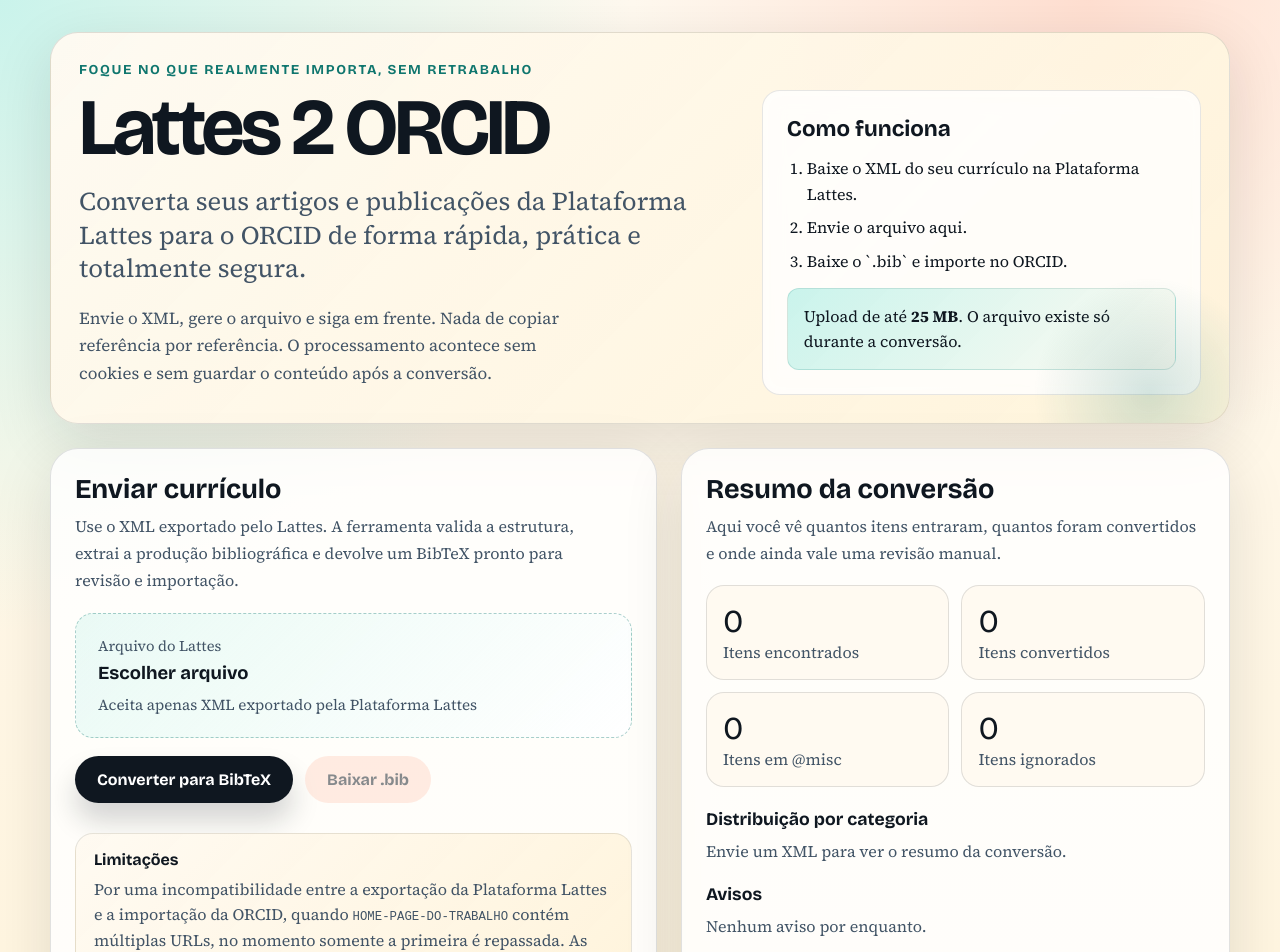
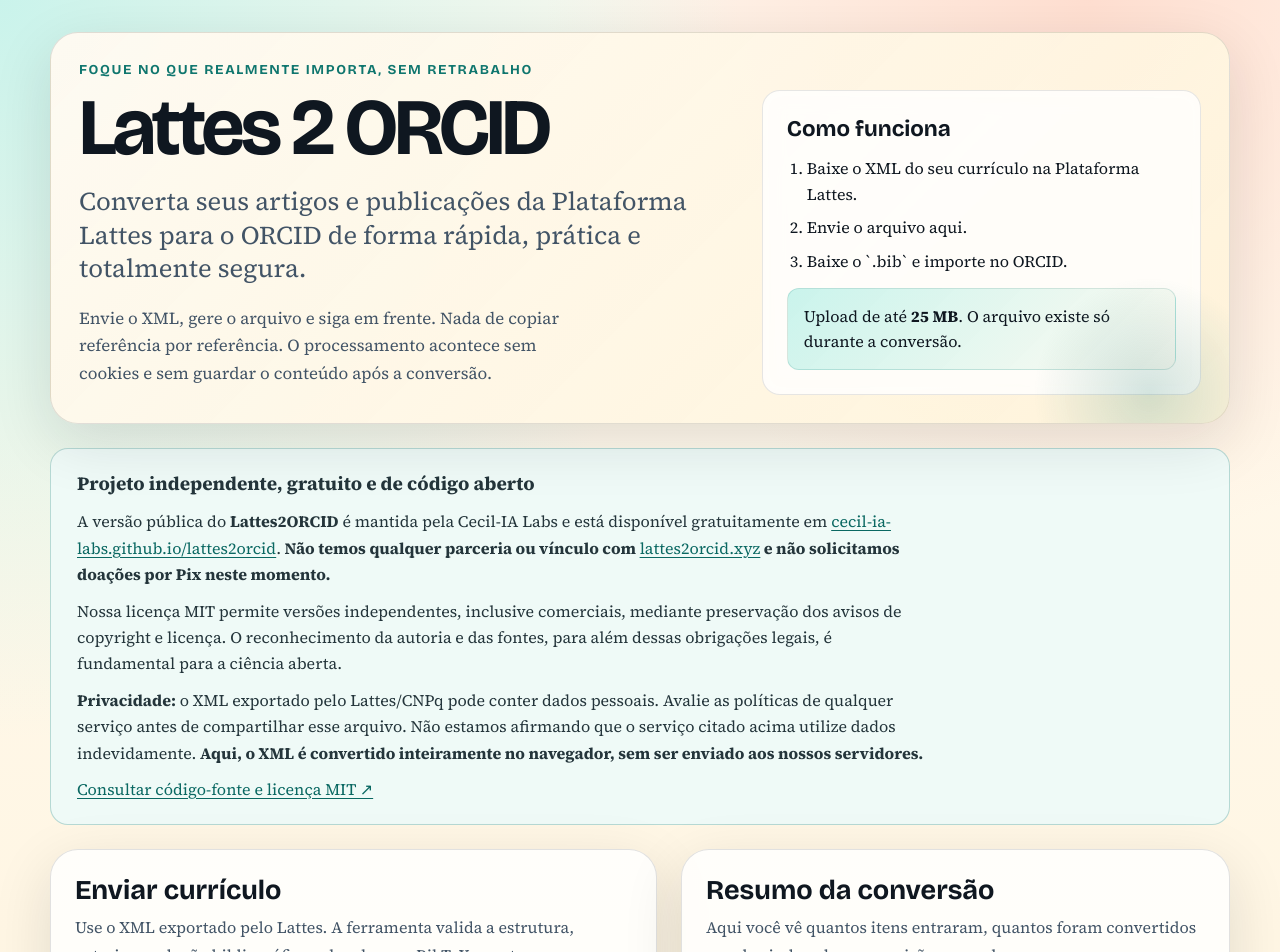
Before and after one commit to cecil-ia-labs/lattes2orcid, a React (Vite) app: page / in a window 1280 px wide. Shown: the top 952 px of the page. Built offline with nearby package versions, Linux system fonts and the light colour scheme.

Commit message:
feat(ui): publish neutral independence, attribution and Lattes XML privacy notice

```diff
--- a/src/components/home-page.tsx
+++ b/src/components/home-page.tsx
@@ -126,6 +126,31 @@ export function HomePage() {
           </HeroCard>
         </HeroGrid>
       </HeroSection>
+
+      <IndependenceNotice aria-labelledby="independence-heading">
+        <h2 id="independence-heading">Projeto independente, gratuito e de código aberto</h2>
+        <p>
+          A versão pública do <strong>Lattes2ORCID</strong> é mantida pela Cecil-IA Labs
+          e está disponível gratuitamente em{" "}
+          <a href="https://cecil-ia-labs.github.io/lattes2orcid/">cecil-ia-labs.github.io/lattes2orcid</a>.
+          <strong> Não temos qualquer parceria ou vínculo com </strong>
+          <a href="https://www.lattes2orcid.xyz/" target="_blank" rel="noopener noreferrer">lattes2orcid.xyz</a>
+          <strong> e não solicitamos doações por Pix neste momento.</strong>
+        </p>
+        <p>
+          Nossa licença MIT permite versões independentes, inclusive comerciais,
+          mediante preservação dos avisos de copyright e licença. O reconhecimento
+          da autoria e das fontes, para além dessas obrigações legais, é fundamental
+          para a ciência aberta.
+        </p>
+        <p>
+          <strong>Privacidade:</strong> o XML exportado pelo Lattes/CNPq pode conter dados
+          pessoais. Avalie as políticas de qualquer serviço antes de compartilhar esse arquivo.
+          Não estamos afirmando que o serviço citado acima utilize dados indevidamente.
+          <strong> Aqui, o XML é convertido inteiramente no navegador, sem ser enviado aos nossos servidores.</strong>
+        </p>
+        <p><a href="https://github.com/cecil-ia-labs/lattes2orcid" target="_blank" rel="noopener noreferrer">Consultar código-fonte e licença MIT ↗</a></p>
+      </IndependenceNotice>
 
       <ContentGrid>
         <ConverterCard>
@@ -281,6 +306,22 @@ export function HomePage() {
     </PageShell>
   );
 }
+
+const IndependenceNotice = styled.section`
+  margin-top: 24px;
+  padding: 22px 26px;
+  border: 1px solid rgba(15, 118, 110, 0.25);
+  border-radius: 18px;
+  background: #effaf7;
+  color: #24353b;
+  line-height: 1.65;
+
+  h2 { font-size: 1.18rem; line-height: 1.35; margin: 0 0 12px; }
+  p { margin: 0 0 10px; max-width: 100ch; }
+  p:last-child { margin-bottom: 0; }
+  a { color: #0a6862; text-decoration: underline; text-underline-offset: 3px; }
+  a:focus-visible { outline: 3px solid #0f766e; outline-offset: 3px; }
+`;
 
 const PageShell = styled.main`
   width: min(1180px, calc(100% - 32px));
```
